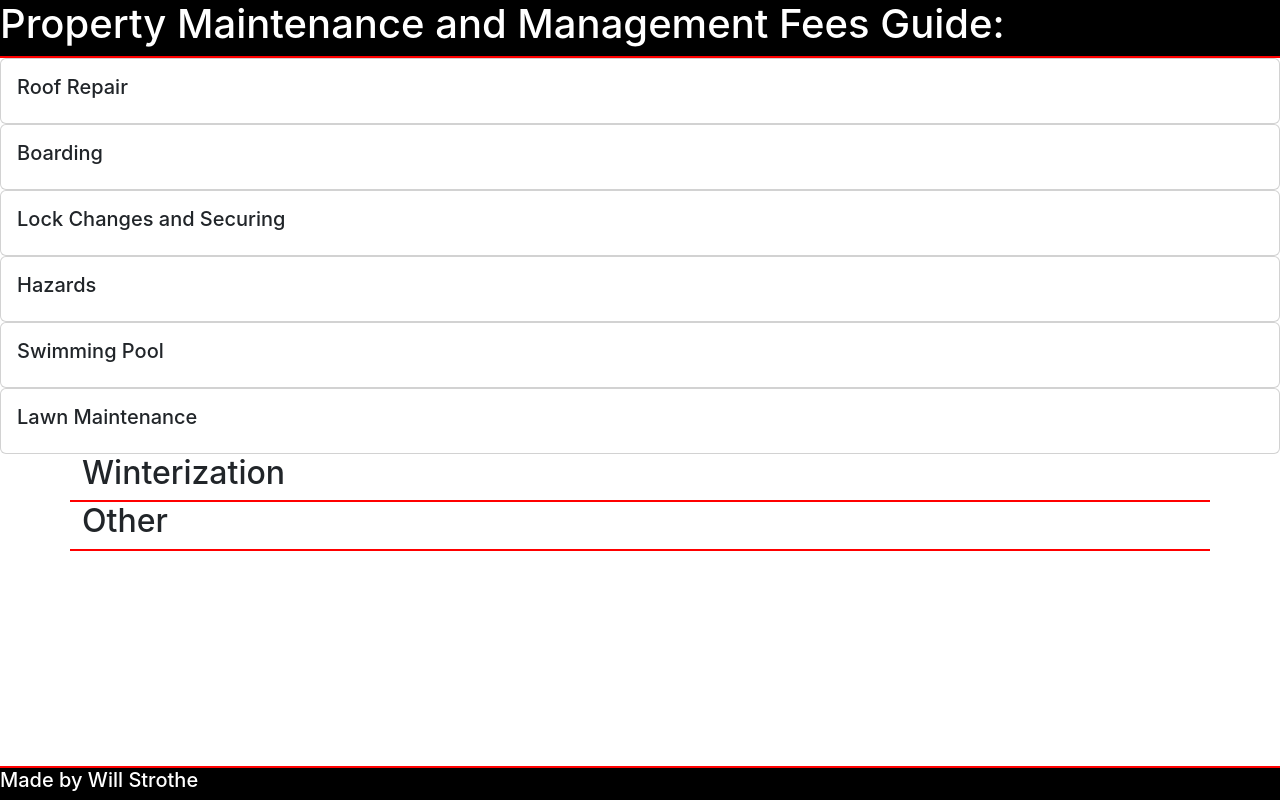
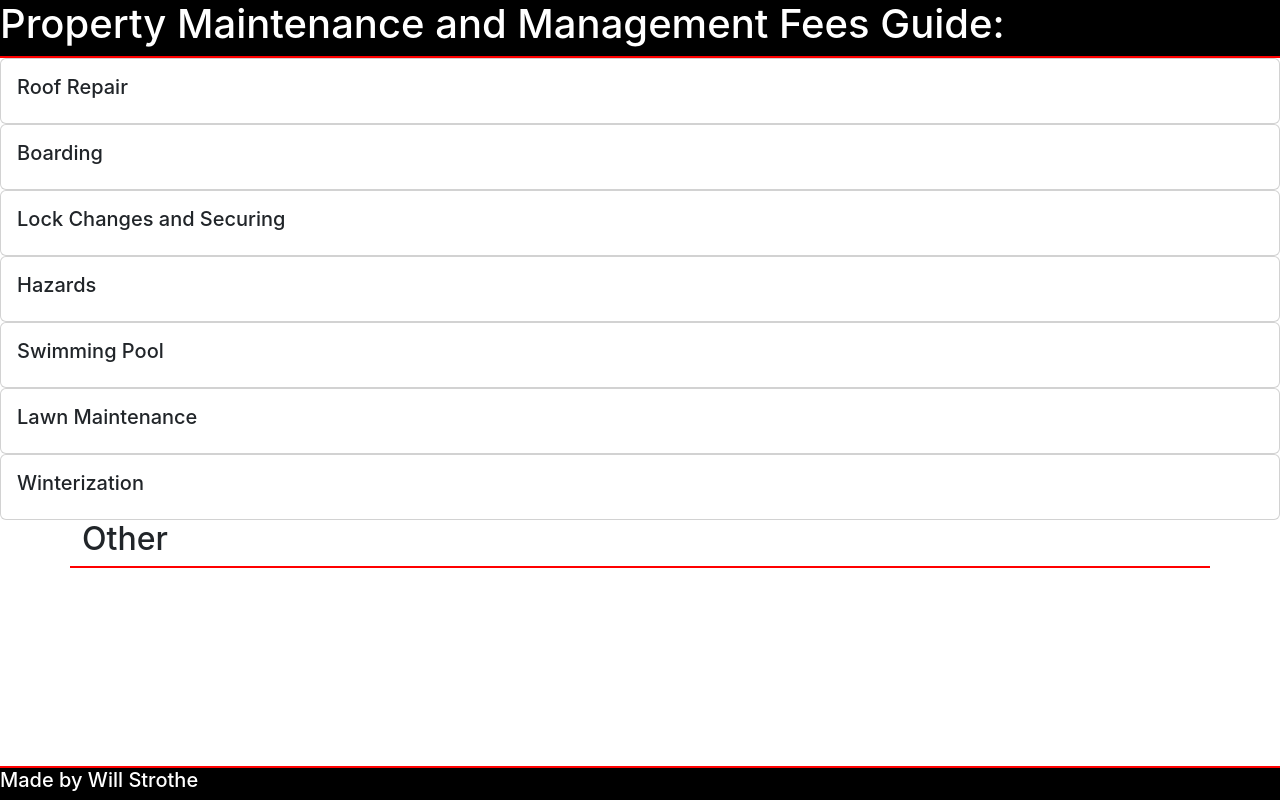
Before and after one commit to wwstrothe/turbo-octo-umbrella, a React (Create React App) app: page / in a window 1280 px wide. Built offline with nearby package versions, Linux system fonts and the light colour scheme.

Commit message:
Winterization.js

```diff
--- a/src/components/Winterization.js
+++ b/src/components/Winterization.js
@@ -1,27 +1,73 @@
 import React, { useState } from 'react';
-import { Collapse, Container } from 'react-bootstrap';
+import { Card, Collapse, Table } from 'react-bootstrap';
 
 function Winterization() {
   const [open, setOpen] = useState(false);
 
   return (
-    <Container>
-      <div
-        variant="outline-secondary"
+    <Card>
+      <Card.Body>
+        <Card.Title
           onClick={() => setOpen(!open)}
           aria-controls="example-collapse-text"
           aria-expanded={open}
         >
-        <h2>Winterization</h2>
-      </div>
+          Winterization
+        </Card.Title>
+
         <Collapse in={open}>
-        <div id="example-collapse-text">
-          Anim pariatur cliche reprehenderit, enim eiusmod high life accusamus
-          terry richardson ad squid. Nihil anim keffiyeh helvetica, craft beer
-          labore wes anderson cred nesciunt sapiente ea proident.
+          <div>
+            <Table striped bordered>
+              <thead>
+                <tr>
+                  <th>Property Preservation Type</th>
+                  <th>Comments</th>
+                </tr>
+              </thead>
+              <tbody>
+                <tr>
+                  <td>Snow Removal </td>
+                  <td>Up to $75 one time only if needed to secure property </td>
+                </tr>
+                <tr>
+                  <td>Winterization/De-winterization </td>
+                  <td>
+                    Up to $200 for first unit and up to $80 per each additional
+                    unit.
+                  </td>
+                </tr>
+              </tbody>
+            </Table>
+
+            <Card.Text>
+              Generally, all properties should be winterized between October 1
+              and March 31.
+            </Card.Text>
+            <Card.Text>
+              Winterizations are allowed during any month of the year in the
+              following states:
+            </Card.Text>
+            <Card.Text>
+              AK, CT, IA, IL, IN, MA, ME, MI, MN, MT, ND, NE, NH, NY, OH, PA,
+              RI, SD, VT, WI
+            </Card.Text>
+            <Card.Text>
+              Properties should be winterized only once. The property may be
+              re-winterized only if the initial winterization is deemed to be no
+              longer effective. The Servicer must submit bids to Fannie Mae for
+              winterization prior to the work being done. Winterizations should
+              include shutting off the water source either at the curb or the
+              main interior water supply if it is not possible to shut it off at
+              the curb. Winterization also includes a complete draining of all
+              plumbing and heating systems. For properties where water services
+              and utilities are shared with other units, such as condominiums,
+              the utilities should be maintained. The water service should also
+              be maintained if needed for wet winterizations.
+            </Card.Text>
           </div>
         </Collapse>
-    </Container>
+      </Card.Body>
+    </Card>
   );
 }
 
```
Lines whose indentation alone changed are shown as unchanged.
